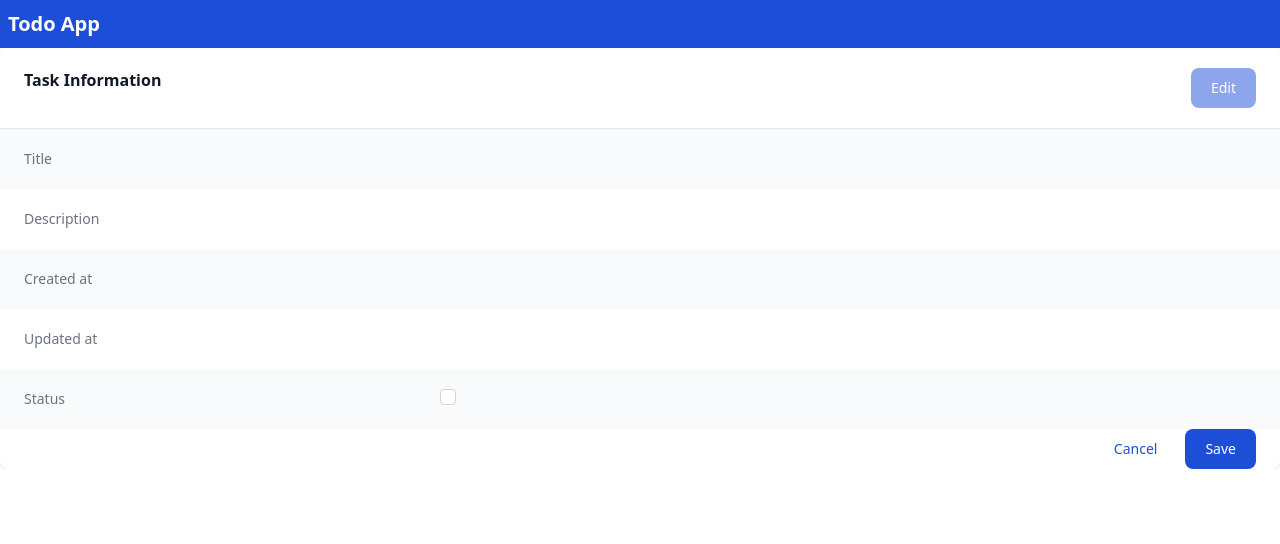
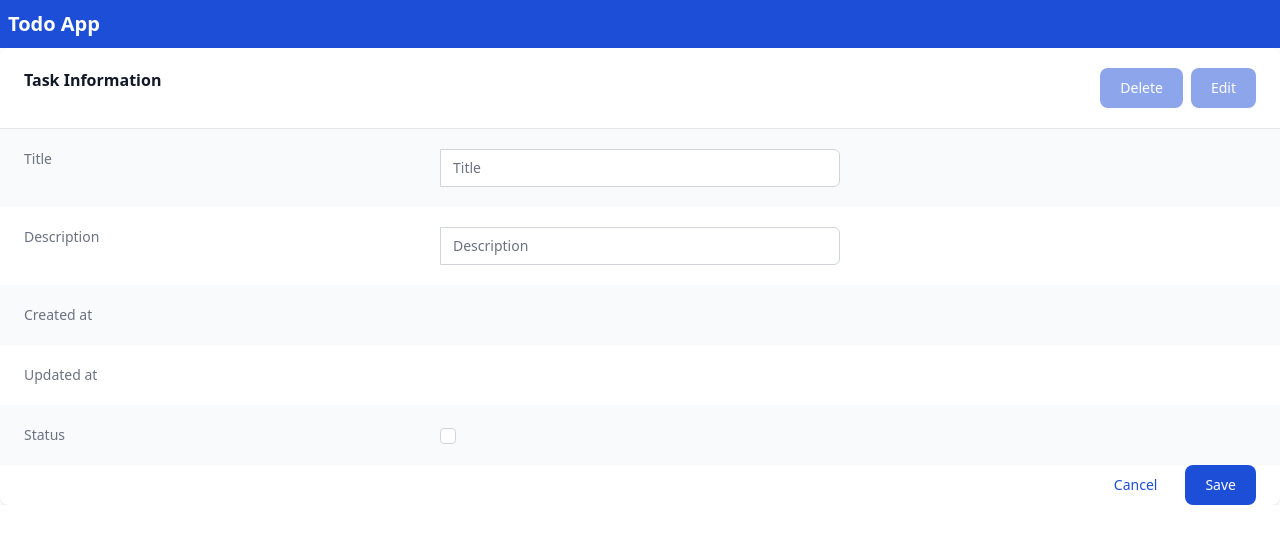
Before and after one commit to sndacq/todo-app, a Next.js app: page /todo/1 in a window 1280 px wide. Both pictures are taken after a click on the button "Edit". Shown: the top 544 px of the page. Built offline with nearby package versions, Linux system fonts and the light colour scheme; no server answers.

Commit message:
- add Edit save and Delete functionality

```diff
--- a/src/api/index.ts
+++ b/src/api/index.ts
@@ -33,7 +33,7 @@ export const createTodoApi = async (data: ITodo) => axios.post('http://localhost
   .then((response) => response.data)
   .catch((err) => Promise.reject(err));
 
-export const udateTodoApi = async (todoId: string, data: ITodo) => axios.patch(`http://localhost:3004/todos/${todoId}`, {
+export const updateTodoApi = async (todoId: string, data: ITodo) => axios.patch(`http://localhost:3004/todos/${todoId}`, {
   // TODO: add updatedAt date here
   ...data,
 })
--- a/src/components/Modal.tsx
+++ b/src/components/Modal.tsx
@@ -1,25 +1,16 @@
-const Modal = () => (
+import { FC } from 'react';
+
+interface IModalProps {
+  handleClose: () => void;
+  handleConfirm: () => void;
+}
+
+const Modal: FC<IModalProps> = ({ handleClose, handleConfirm }) => (
   <div className="relative z-10" aria-labelledby="modal-title" role="dialog" aria-modal="true">
-    {/* Background backdrop, show/hide based on modal state.
-
-    Entering: "ease-out duration-300"
-      From: "opacity-0"
-      To: "opacity-100"
-    Leaving: "ease-in duration-200"
-      From: "opacity-100"
-      To: "opacity-0" */}
     <div className="fixed inset-0 bg-gray-500 bg-opacity-75 transition-opacity" />
 
     <div className="fixed inset-0 z-10 overflow-y-auto">
       <div className="flex min-h-full items-end justify-center p-4 text-center sm:items-center sm:p-0">
-        {/* Modal panel, show/hide based on modal state.
-
-        Entering: "ease-out duration-300"
-          From: "opacity-0 translate-y-4 sm:translate-y-0 sm:scale-95"
-          To: "opacity-100 translate-y-0 sm:scale-100"
-        Leaving: "ease-in duration-200"
-          From: "opacity-100 translate-y-0 sm:scale-100"
-          To: "opacity-0 translate-y-4 sm:translate-y-0 sm:scale-95" */}
         <div className="relative transform overflow-hidden rounded-lg bg-white text-left shadow-xl transition-all sm:my-8 sm:w-full sm:max-w-lg">
           <div className="bg-white px-4 pt-5 pb-4 sm:p-6 sm:pb-4">
             <div className="sm:flex sm:items-start">
@@ -31,14 +22,26 @@ const Modal = () => (
               <div className="mt-3 text-center sm:mt-0 sm:ml-4 sm:text-left">
                 <h3 className="text-base font-semibold leading-6 text-gray-900" id="modal-title">Deactivate account</h3>
                 <div className="mt-2">
-                  <p className="text-sm text-gray-500">Are you sure you want to deactivate your account? All of your data will be permanently removed. This action cannot be undone.</p>
+                  <p className="text-sm text-gray-500">Are you sure you want to delete this record.</p>
                 </div>
               </div>
             </div>
           </div>
           <div className="bg-gray-50 px-4 py-3 sm:flex sm:flex-row-reverse sm:px-6">
-            <button type="button" className="inline-flex w-full justify-center rounded-md border border-transparent bg-red-600 px-4 py-2 text-base font-medium text-white shadow-sm hover:bg-red-700 focus:outline-none focus:ring-2 focus:ring-red-500 focus:ring-offset-2 sm:ml-3 sm:w-auto sm:text-sm">Deactivate</button>
-            <button type="button" className="mt-3 inline-flex w-full justify-center rounded-md border border-gray-300 bg-white px-4 py-2 text-base font-medium text-gray-700 shadow-sm hover:bg-gray-50 focus:outline-none focus:ring-2 focus:ring-indigo-500 focus:ring-offset-2 sm:mt-0 sm:ml-3 sm:w-auto sm:text-sm">Cancel</button>
+            <button
+              className="inline-flex w-full justify-center rounded-md border border-transparent bg-red-600 px-4 py-2 text-base font-medium text-white shadow-sm hover:bg-red-700 focus:outline-none focus:ring-2 focus:ring-red-500 focus:ring-offset-2 sm:ml-3 sm:w-auto sm:text-sm"
+              type="button"
+              onClick={handleConfirm}
+            >
+              Delete
+            </button>
+            <button
+              className="mt-3 inline-flex w-full justify-center rounded-md border border-gray-300 bg-white px-4 py-2 text-base font-medium text-gray-700 shadow-sm hover:bg-gray-50 focus:outline-none focus:ring-2 focus:ring-indigo-500 focus:ring-offset-2 sm:mt-0 sm:ml-3 sm:w-auto sm:text-sm"
+              type="button"
+              onClick={handleClose}
+            >
+              Cancel
+            </button>
           </div>
         </div>
       </div>
--- a/src/pages/todo/[id]/index.tsx
+++ b/src/pages/todo/[id]/index.tsx
@@ -1,15 +1,17 @@
 import { useEffect, useState } from 'react';
 import Head from 'next/head';
 import { useRouter } from 'next/router';
-import { getTodoDetailsApi } from '@/api';
+import { deleteTodoApi, getTodoDetailsApi, updateTodoApi } from '@/api';
 import { ITodo } from '@/utils/types';
 import NavBar from '@/components/NavBar';
+import Modal from '@/components/Modal';
 
 const Todo = () => {
   const router = useRouter();
   const [data, setData] = useState({} as ITodo);
   const [formData, setFormData] = useState({} as ITodo);
   const [edit, setEdit] = useState(false);
+  const [showModal, setShowModal] = useState(false);
 
   useEffect(() => {
     if (!router.isReady) return;
@@ -23,6 +25,48 @@ const Todo = () => {
     });
   }, [router.isReady]);
 
+  const handleStatusChange = () => {
+    setFormData({ ...formData, status: !formData.status });
+  };
+
+  const handleTitleChange = (e: React.ChangeEvent<HTMLInputElement>) => {
+    setFormData({ ...formData, title: e.target.value });
+  };
+
+  const handleDescriptionChange = (e: React.ChangeEvent<HTMLInputElement>) => {
+    setFormData({ ...formData, description: e.target.value });
+  };
+
+  const handleEditClick = () => {
+    setEdit(true);
+    setFormData(data);
+  };
+
+  const handleSaveClick = () => {
+    const id = data.id as string;
+    updateTodoApi(id, { ...formData }).then((res) => {
+      setData(res);
+      setFormData(res);
+      setEdit(false);
+      // TODO: show success message here
+    }).catch((err) => {
+      // TODO: show error here
+      console.error(err);
+    });
+  };
+
+  const handleDeleteClick = () => {
+    const id = data.id as string;
+    deleteTodoApi(id).then((res) => {
+      setShowModal(false);
+      router.push('/');
+      // TODO: show success message here
+    }).catch((err) => {
+      // TODO: show error here
+      console.error(err);
+    });
+  };
+
   return (
     <>
       <Head>
@@ -34,25 +78,55 @@ const Todo = () => {
       <div className="overflow-hidden bg-white shadow sm:rounded-lg grid">
         <div className="px-4 py-5 sm:px-6 flex justify-between">
           <h3 className="text-base font-semibold leading-6 text-gray-900">Task Information</h3>
+          <div>
             <button
+              className={`text-white mr-2 bg-blue-700 hover:bg-blue-800 focus:ring-4 w-15 font-medium rounded-lg text-sm px-5 py-2.5 text-center ${edit && 'opacity-50 cursor-not-allowed'}`}
               type="button"
-            className={`justify-self-end text-white bg-blue-700 hover:bg-blue-800 focus:ring-4 focus:outline-none focus:ring-blue-300 font-medium rounded-lg text-sm w-full sm:w-auto px-5 py-2.5 text-center dark:bg-blue-600 dark:hover:bg-blue-700 dark:focus:ring-blue-800 ${edit ? 'opacity-50 cursor-not-allowed ' : ''}`}
-            onClick={() => setEdit(true)}
+              onClick={() => setShowModal(true)}
+              disabled={edit}
+            >
+              Delete
+            </button>
+            <button
+              className={`text-white bg-blue-700 hover:bg-blue-800 focus:ring-4 w-15 font-medium rounded-lg text-sm px-5 py-2.5 text-center ${edit && 'opacity-50 cursor-not-allowed'}`}
+              type="button"
+              onClick={handleEditClick}
               disabled={edit}
             >
               Edit
             </button>
           </div>
+
+        </div>
         <div className="border-t border-gray-200">
           <dl>
             <div className="bg-gray-50 px-4 py-5 sm:grid sm:grid-cols-3 sm:gap-4 sm:px-6">
               <dt className="text-sm font-medium text-gray-500">Title</dt>
+              {edit ? (
+                <input
+                  className="block w-full flex-1 rounded-none rounded-r-md border-gray-300 focus:border-indigo-500 focus:ring-indigo-500 sm:text-sm"
+                  placeholder="Title"
+                  type="text"
+                  onChange={handleTitleChange}
+                  value={formData.title}
+                />
+              ) : (
                 <dd className="mt-1 text-sm text-gray-900 sm:col-span-2 sm:mt-0">{data?.title}</dd>
+              )}
             </div>
             <div className="bg-white px-4 py-5 sm:grid sm:grid-cols-3 sm:gap-4 sm:px-6">
               <dt className="text-sm font-medium text-gray-500">Description</dt>
+              {edit ? (
+                <input
+                  className="block w-full flex-1 rounded-none rounded-r-md border-gray-300 focus:border-indigo-500 focus:ring-indigo-500 sm:text-sm"
+                  placeholder="Description"
+                  type="text"
+                  onChange={handleDescriptionChange}
+                  value={formData.description}
+                />
+              ) : (
                 <dd className="mt-1 text-sm text-gray-900 sm:col-span-2 sm:mt-0">{data?.description}</dd>
-              {/* <input type="text" className="block w-full flex-1 rounded-none rounded-r-md border-gray-300 focus:border-indigo-500 focus:ring-indigo-500 sm:text-sm" placeholder="Description" /> */}
+              )}
             </div>
             <div className="bg-gray-50 px-4 py-5 sm:grid sm:grid-cols-3 sm:gap-4 sm:px-6">
               <dt className="text-sm font-medium text-gray-500">Created at</dt>
@@ -66,10 +140,11 @@ const Todo = () => {
               <dt className="text-sm font-medium text-gray-500">Status</dt>
               <dd className="mt-1 text-sm text-gray-900 sm:col-span-2 sm:mt-0">
                 <input
+                  className={`rounded border-gray-300 focus:border-indigo-500 focus:ring-indigo-500 sm:text-sm ${!edit && 'opacity-50 cursor-not-allowed'}`}
                   type="checkbox"
-                  disabled
-                  checked={data?.status}
-                  className="block flex-1 rounded border-gray-300 focus:border-indigo-500 focus:ring-indigo-500 sm:text-sm"
+                  disabled={!edit}
+                  checked={edit ? formData?.status : data?.status}
+                  onChange={handleStatusChange}
                 />
               </dd>
             </div>
@@ -108,15 +183,16 @@ const Todo = () => {
         {edit && (
         <div className="justify-self-end px-6">
           <button
+            className="mr-2 text-blue-700 bg-white focus:ring-4 focus:outline-none focus:ring-blue-300 font-medium rounded-lg text-sm w-full sm:w-auto px-5 py-2.5 text-center dark:bg-blue-600 dark:hover:bg-blue-700 dark:focus:ring-blue-800"
             type="button"
             onClick={() => setEdit(false)}
-            className="mr-2 text-blue-700 bg-white focus:ring-4 focus:outline-none focus:ring-blue-300 font-medium rounded-lg text-sm w-full sm:w-auto px-5 py-2.5 text-center dark:bg-blue-600 dark:hover:bg-blue-700 dark:focus:ring-blue-800"
           >
             Cancel
           </button>
           <button
+            className="text-white bg-blue-700 hover:bg-blue-800 focus:ring-4 focus:outline-none focus:ring-blue-300 font-medium rounded-lg text-sm w-full sm:w-auto px-5 py-2.5 text-center dark:bg-blue-600 dark:hover:bg-blue-700 dark:focus:ring-blue-800"
             type="button"
-            className="text-white bg-blue-700 hover:bg-blue-800 focus:ring-4 focus:outline-none focus:ring-blue-300 font-medium rounded-lg text-sm w-full sm:w-auto px-5 py-2.5 text-center dark:bg-blue-600 dark:hover:bg-blue-700 dark:focus:ring-blue-800"
+            onClick={handleSaveClick}
           >
             Save
           </button>
@@ -124,6 +200,7 @@ const Todo = () => {
         )}
 
       </div>
+      {showModal && (<Modal handleClose={() => setShowModal(false)} handleConfirm={handleDeleteClick} />)}
     </>
   );
 };
```
Also changed, not shown: src/components/TodoList.tsx (+9 -5 lines). Lines whose indentation alone changed are shown as unchanged.
